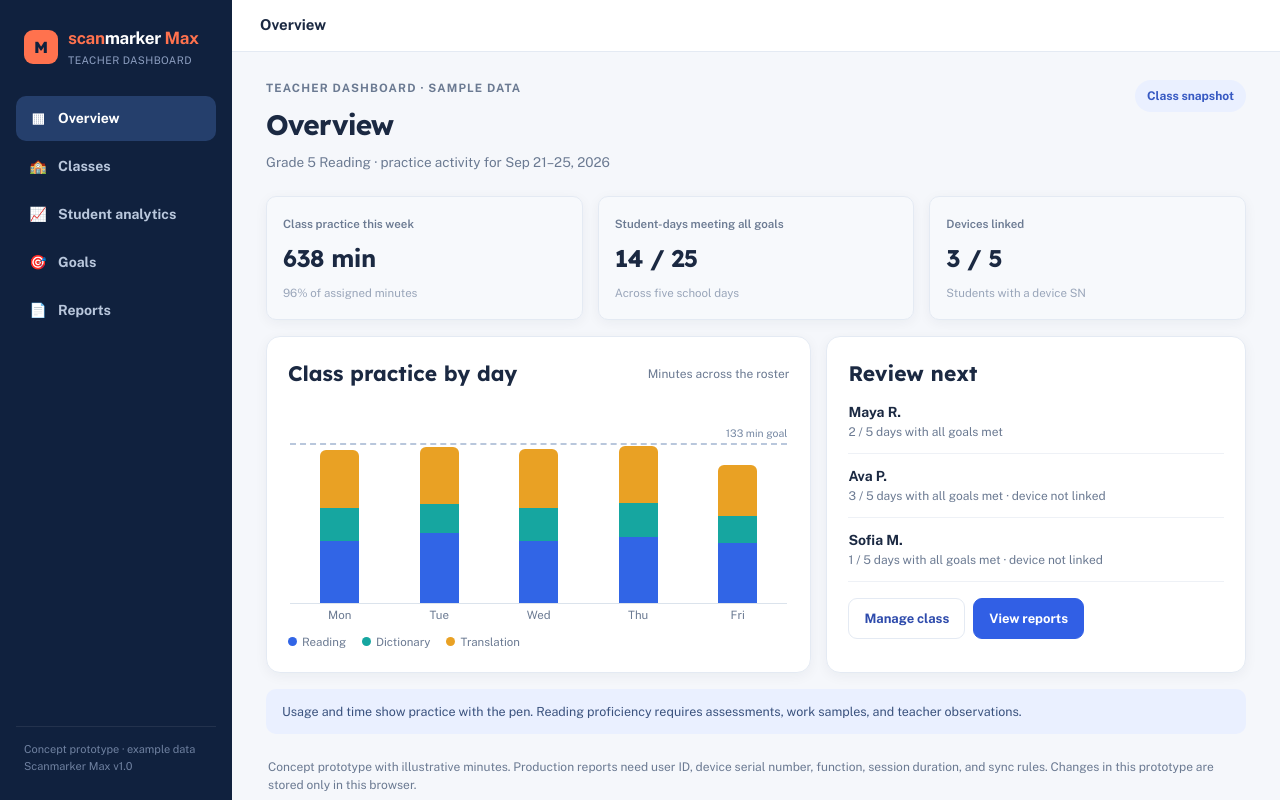
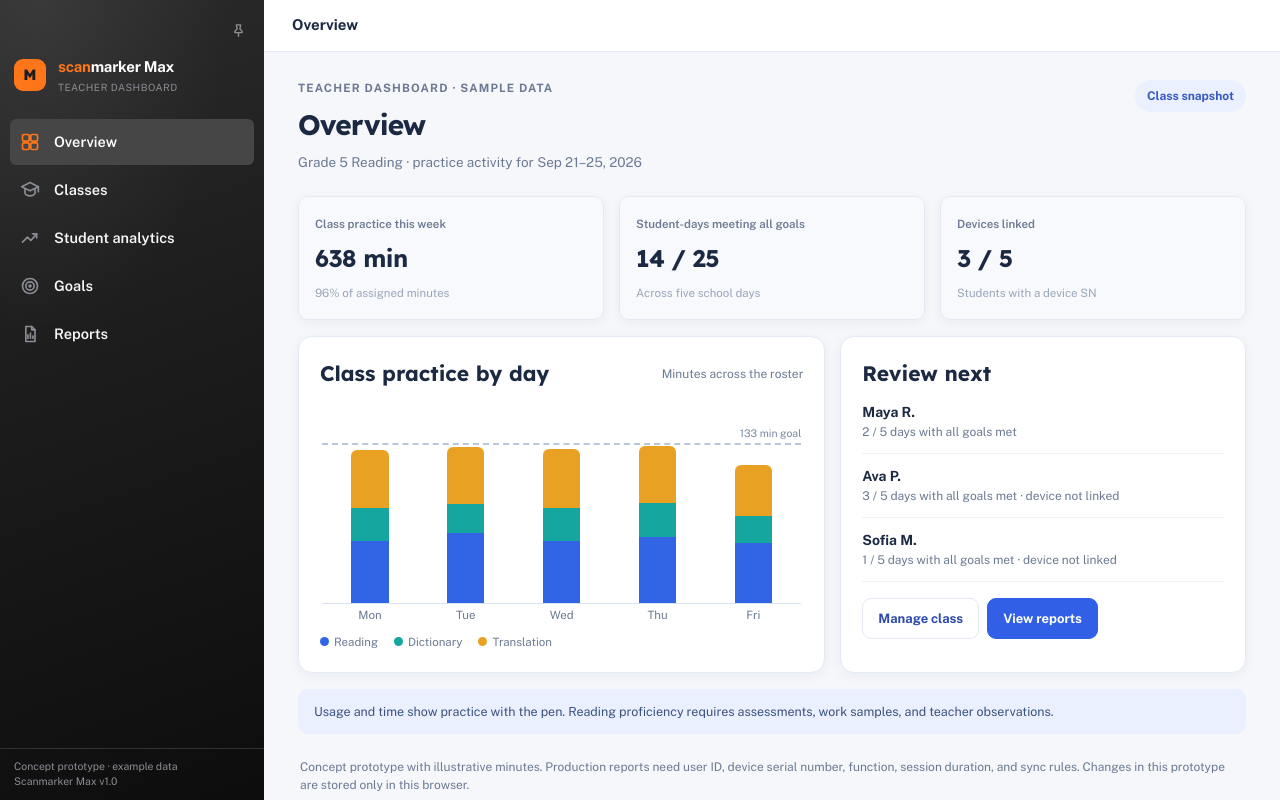
Before and after one commit to Ganesh-Ramakrishnan/reports, a plain HTML site: page index.html in a window 1280 px wide. Drawn offline with nearby package versions, Linux system fonts and the light colour scheme.

Commit message:
Restyle teacher dashboard to match the real app's theme
Same five sections and all the same functionality, new look: dark
gradient sidebar with orange accent, bold line icons, and the
hover-to-expand collapsed rail with a pin button, matching the real
Scanmarker/Vormor app shell instead of the generic blue SaaS look.

```diff
--- a/index.html
+++ b/index.html
@@ -16,6 +16,10 @@
     --amber-bg:#fff4e4; --amber-ink:#a66b15;
     --red:#d1453d; --red-bg:#fdeceb;
     --radius:14px; --shadow:0 3px 13px rgba(16,33,62,0.05);
+
+    --orange:#FF761A; --sidebar-home:#FF8234;
+    --sidebar-text:#F7F7F7; --sidebar-text-dim:#8A8D93;
+    --sidebar-row-hover:#464646; --sidebar-divider:rgba(255,255,255,0.14);
   }
   *{box-sizing:border-box;}
   html,body{height:100%;margin:0;overflow:hidden;}
@@ -27,36 +31,66 @@
 
   .app{display:flex;height:100vh;overflow:hidden;}
 
-  /* ---------- Sidebar ---------- */
+  /* ---------- Sidebar: collapsed icon rail by default, expands on hover, matches the real app ---------- */
   .scrim{position:fixed;inset:0;background:rgba(8,16,33,0.5);z-index:40;display:none;}
   .scrim.open{display:block;}
   .side{
-    width:232px;flex:none;background:var(--ink);color:#fff;
-    display:flex;flex-direction:column;padding:26px 16px;height:100%;z-index:41;
+    width:76px;flex:none;color:#fff;
+    background:
+      radial-gradient(120% 70% at 15% 0%, rgba(255,255,255,0.07), transparent 60%),
+      linear-gradient(160deg, #2b2b2b 0%, #1c1c1c 45%, #0d0d0d 100%);
+    display:flex;flex-direction:column;height:100%;z-index:41;overflow:hidden;
+    transition:width .3s ease;
   }
-  .brand{display:flex;align-items:center;gap:10px;padding:0 8px 28px;}
-  .brand-mark{width:34px;height:34px;border-radius:9px;background:#ff724e;color:#10213e;
-    font-family:'Lexend';font-weight:800;font-size:16px;display:flex;align-items:center;justify-content:center;flex:none;}
-  .brand-name{font-size:17px;font-weight:800;letter-spacing:-.3px;}
-  .brand-name b{color:#ff724e;}
-  .brand-sub{font-size:10.5px;color:#8ea0c2;letter-spacing:.04em;text-transform:uppercase;margin-top:1px;}
-  .nav{display:flex;flex-direction:column;gap:3px;flex:1;}
+  .side.expanded{width:264px;}
+
+  .pin-row{display:flex;justify-content:center;padding:14px 10px 0;}
+  .side.expanded .pin-row{justify-content:flex-end;}
+  .pin-btn{width:32px;height:32px;flex:none;border:0;background:transparent;border-radius:8px;
+    display:flex;align-items:center;justify-content:center;color:var(--sidebar-text-dim);}
+  .pin-btn svg{width:17px;height:17px;transition:transform .2s ease;}
+  .pin-btn:hover{background:rgba(255,255,255,0.08);color:#fff;}
+  .pin-btn.pinned{color:var(--orange);}
+  .pin-btn.pinned svg{transform:rotate(45deg);}
+
+  .brand{display:flex;align-items:center;gap:12px;padding:10px 14px 20px;}
+  .brand-mark{width:32px;height:32px;border-radius:9px;background:var(--orange);color:#1c1c1c;
+    font-family:'Lexend';font-weight:800;font-size:15px;display:flex;align-items:center;justify-content:center;flex:none;}
+  .brand-text{opacity:0;transition:opacity .15s ease;white-space:nowrap;min-width:0;}
+  .side.expanded .brand-text{opacity:1;transition:opacity .2s ease .1s;}
+  .brand-name{font-size:15px;font-weight:800;letter-spacing:-.2px;color:#fff;}
+  .brand-name b{color:var(--orange);}
+  .brand-sub{font-size:10px;color:var(--sidebar-text-dim);letter-spacing:.05em;text-transform:uppercase;margin-top:1px;}
+
+  .nav{display:flex;flex-direction:column;gap:2px;flex:1;padding:4px 10px;overflow-y:auto;}
   .nav-item{
-    display:flex;align-items:center;gap:11px;width:100%;border:0;text-align:left;background:none;
-    color:#b9c7dc;border-radius:10px;padding:12px 13px;font-weight:700;font-size:14px;
+    display:flex;align-items:center;gap:0;width:100%;border:0;text-align:left;background:none;
+    color:var(--sidebar-text);min-height:46px;padding:4px 10px;border-radius:6px;font-weight:600;font-size:14.5px;
   }
-  .nav-item .ic{width:18px;text-align:center;flex:none;}
-  .nav-item:hover{background:#1c3156;color:#fff;}
-  .nav-item.active{background:#253f6c;color:#fff;}
-  .side-foot{font-size:11px;color:#6f81a0;padding:10px 8px 0;border-top:1px solid rgba(255,255,255,0.08);margin-top:10px;padding-top:14px;}
+  .nav-item .icon-container{width:36px;flex:none;display:flex;align-items:center;justify-content:center;transition:width .3s ease;}
+  .side.expanded .nav-item .icon-container{width:34px;justify-content:flex-start;}
+  .nav-item .navicon{width:20px;height:20px;flex:none;color:var(--sidebar-text-dim);}
+  .nav-item .nav-label{opacity:0;transition:opacity .15s ease;white-space:nowrap;}
+  .side.expanded .nav-item .nav-label{opacity:1;transition:opacity .2s ease .1s;}
+  .nav-item:hover,.nav-item.active{background:var(--sidebar-row-hover);}
+  .nav-item:hover .navicon,.nav-item:hover{color:#fff;}
+  .nav-item.active{color:#fff;}
+  .nav-item.active .navicon{color:var(--orange);}
+
+  .side-foot{font-size:10.5px;color:var(--sidebar-text-dim);padding:10px 14px;border-top:1px solid var(--sidebar-divider);
+    margin-top:6px;white-space:nowrap;opacity:0;transition:opacity .15s ease;}
+  .side.expanded .side-foot{opacity:1;transition:opacity .2s ease .1s;}
 
   .hamburger{display:none;border:0;background:transparent;width:38px;height:38px;border-radius:9px;
     align-items:center;justify-content:center;color:var(--text);flex:none;}
   .hamburger svg{width:22px;height:22px;}
   @media (max-width:980px){
     .hamburger{display:flex;}
-    .side{position:fixed;top:0;left:0;height:100%;transform:translateX(-100%);transition:transform .25s ease;max-width:85vw;}
+    .pin-row{display:none;}
+    .side{position:fixed;top:0;left:0;height:100%;width:264px;transform:translateX(-100%);transition:transform .25s ease;max-width:85vw;}
     .side.open{transform:translateX(0);}
+    .side.open .brand-text,.side.open .nav-item .nav-label,.side.open .side-foot{opacity:1;}
+    .side.open .nav-item .icon-container{width:34px;justify-content:flex-start;}
   }
 
   /* ---------- Main ---------- */
@@ -202,19 +236,39 @@
 <div class="app">
   <div class="scrim" id="scrim" onclick="closeSidebar()"></div>
   <aside class="side" id="side">
+    <div class="pin-row">
+      <button class="pin-btn" id="pinBtn" onclick="togglePin()" title="Keep menu open">
+        <svg viewBox="0 0 24 24" fill="none" stroke="currentColor" stroke-width="2" stroke-linecap="round" stroke-linejoin="round"><path d="M9 4h6l-1 6 3 3v2H7v-2l3-3Z"/><path d="M12 15v5"/></svg>
+      </button>
+    </div>
     <div class="brand">
       <div class="brand-mark">M</div>
-      <div>
-        <div class="brand-name"><b>scan</b>marker <span style="color:#ff724e">Max</span></div>
+      <div class="brand-text">
+        <div class="brand-name"><b>scan</b>marker Max</div>
         <div class="brand-sub">Teacher Dashboard</div>
       </div>
     </div>
     <nav class="nav">
-      <button class="nav-item active" data-view="overview"><span class="ic">▦</span>Overview</button>
-      <button class="nav-item" data-view="classes"><span class="ic">🏫</span>Classes</button>
-      <button class="nav-item" data-view="analytics"><span class="ic">📈</span>Student analytics</button>
-      <button class="nav-item" data-view="goals"><span class="ic">🎯</span>Goals</button>
-      <button class="nav-item" data-view="reports"><span class="ic">📄</span>Reports</button>
+      <button class="nav-item active" data-view="overview" title="Overview">
+        <span class="icon-container"><svg class="navicon" viewBox="0 0 24 24" fill="none" stroke="currentColor" stroke-width="2" stroke-linecap="round" stroke-linejoin="round"><rect x="3" y="3" width="8" height="8" rx="1.5"/><rect x="13" y="3" width="8" height="8" rx="1.5"/><rect x="3" y="13" width="8" height="8" rx="1.5"/><rect x="13" y="13" width="8" height="8" rx="1.5"/></svg></span>
+        <span class="nav-label">Overview</span>
+      </button>
+      <button class="nav-item" data-view="classes" title="Classes">
+        <span class="icon-container"><svg class="navicon" viewBox="0 0 24 24" fill="none" stroke="currentColor" stroke-width="2" stroke-linecap="round" stroke-linejoin="round"><path d="M12 3 2 8l10 5 10-5-10-5Z"/><path d="M6 10.5V16c0 1.5 2.7 3 6 3s6-1.5 6-3v-5.5"/><path d="M22 8v6"/></svg></span>
+        <span class="nav-label">Classes</span>
+      </button>
+      <button class="nav-item" data-view="analytics" title="Student analytics">
+        <span class="icon-container"><svg class="navicon" viewBox="0 0 24 24" fill="none" stroke="currentColor" stroke-width="2" stroke-linecap="round" stroke-linejoin="round"><path d="M3 17l6-6 4 4 7-8"/><path d="M15 7h5v5"/></svg></span>
+        <span class="nav-label">Student analytics</span>
+      </button>
+      <button class="nav-item" data-view="goals" title="Goals">
+        <span class="icon-container"><svg class="navicon" viewBox="0 0 24 24" fill="none" stroke="currentColor" stroke-width="2" stroke-linecap="round" stroke-linejoin="round"><circle cx="12" cy="12" r="9"/><circle cx="12" cy="12" r="5"/><circle cx="12" cy="12" r="1.2" fill="currentColor"/></svg></span>
+        <span class="nav-label">Goals</span>
+      </button>
+      <button class="nav-item" data-view="reports" title="Reports">
+        <span class="icon-container"><svg class="navicon" viewBox="0 0 24 24" fill="none" stroke="currentColor" stroke-width="2" stroke-linecap="round" stroke-linejoin="round"><path d="M7 3h7l4 4v14H7z"/><path d="M14 3v4h4"/><path d="M9.5 17v-4M12.5 17v-6M15.5 17v-2.5"/></svg></span>
+        <span class="nav-label">Reports</span>
+      </button>
     </nav>
     <div class="side-foot">Concept prototype · example data<br>Scanmarker Max v1.0</div>
   </aside>
@@ -541,6 +595,28 @@ document.querySelectorAll('[data-go]').forEach(b=> b.onclick = ()=>nav(b.dataset
 function openSidebar(){ $('side').classList.add('open'); $('scrim').classList.add('open'); }
 function closeSidebar(){ $('side').classList.remove('open'); $('scrim').classList.remove('open'); }
 
+(function(){
+  const sideEl = $('side');
+  const pinBtn = $('pinBtn');
+  let collapseTimer = null, pinned = false, hovered = false;
+
+  function applyState(){
+    if(window.innerWidth <= 980) return;
+    clearTimeout(collapseTimer);
+    if(pinned || hovered) sideEl.classList.add('expanded');
+    else collapseTimer = setTimeout(()=> sideEl.classList.remove('expanded'), 300);
+  }
+  sideEl.addEventListener('mouseenter', ()=>{ hovered=true; applyState(); });
+  sideEl.addEventListener('mouseleave', ()=>{ hovered=false; applyState(); });
+
+  window.togglePin = function(){
+    pinned = !pinned;
+    pinBtn.classList.toggle('pinned', pinned);
+    pinBtn.title = pinned ? 'Unpin menu' : 'Keep menu open';
+    applyState();
+  };
+})();
+
 // ---------------- render ----------------
 function render(){ renderOverview(); renderClasses(); renderAnalytics(); renderGoals(); renderReports(); }
 
```
